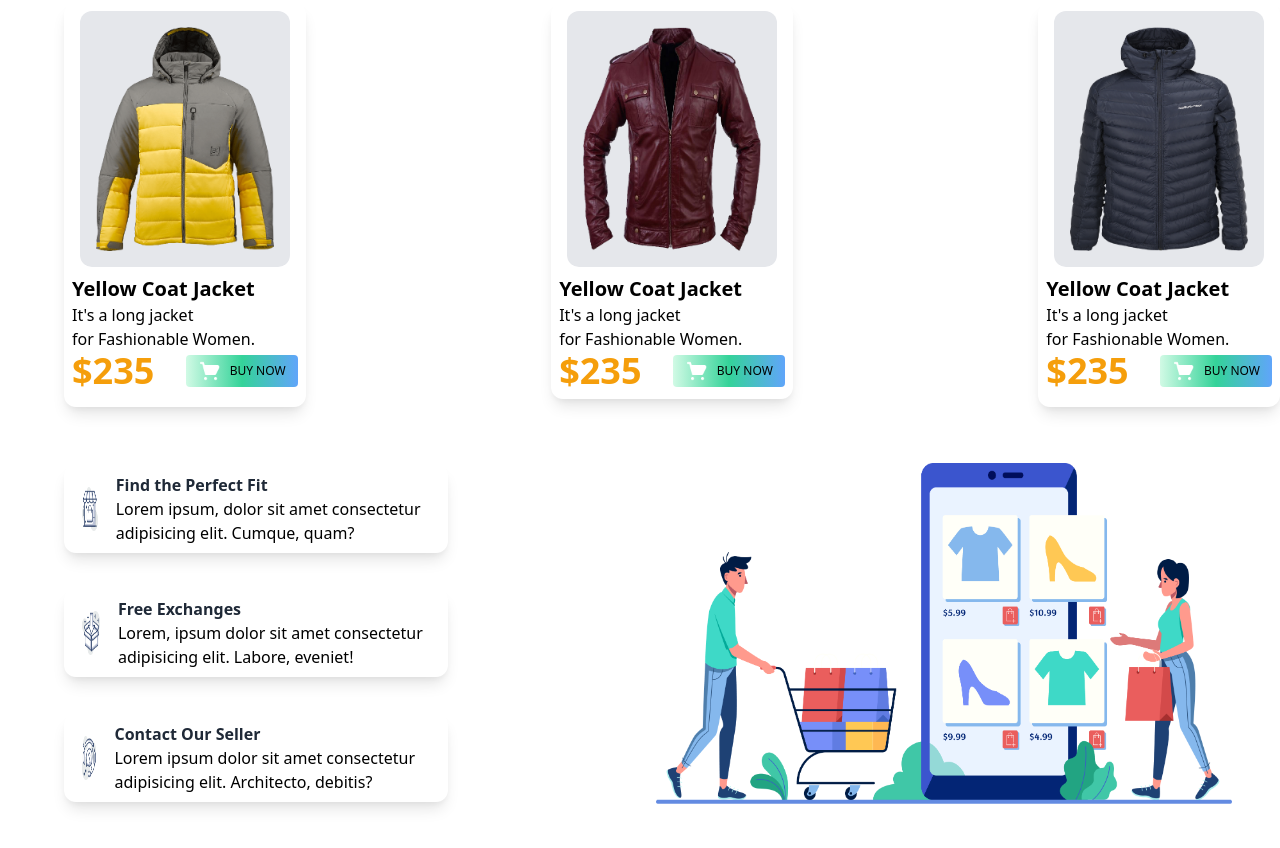
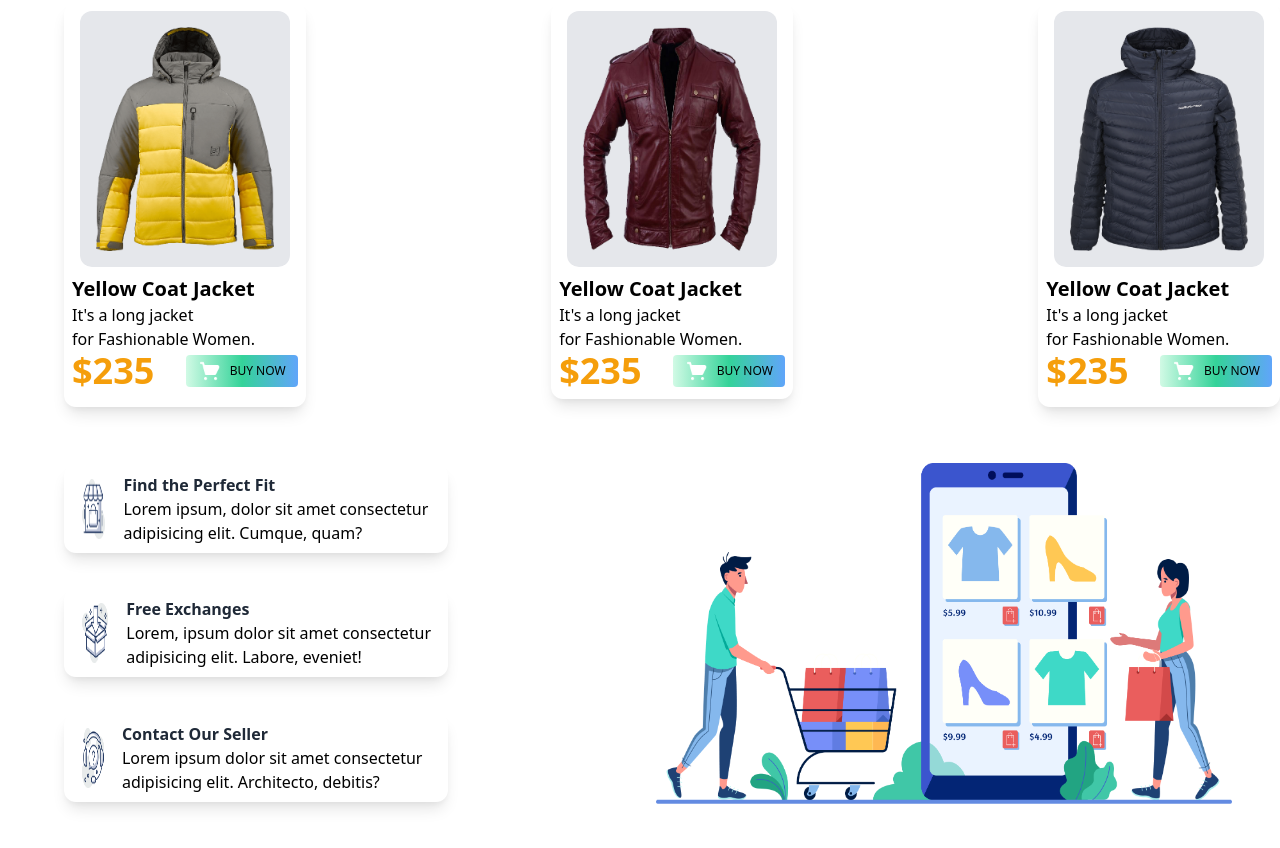
Before and after one commit to MROBEUL/My-penguin-fashion-with-tailwind, a plain HTML site: page index.html in a window 1280 px wide. Shown: the part 1260-2108 px from the top of the page. Drawn offline with nearby package versions, Linux system fonts and the light colour scheme.

Commit message:
complete

```diff
--- a/index.html
+++ b/index.html
@@ -150,7 +150,7 @@
     <footer class=" grid grid-cols-2 justify-between items-center px-2 my-10 mx-8 ">
       <div class="flex items-center justify-between rounded-xl w-96 shadow-lg px-2 ml-6 mx-2 my-4">
         <div>
-          <img class="h-16 p-2.5" src="penguin-fashion-main/icons/image 12.png" alt="">
+          <img class="h-20  p-2.5" src="penguin-fashion-main/icons/image 12.png" alt="">
         </div>
         <div class="p-2">
           <h2 class=" text-gray-800 font-bold ">Find the Perfect Fit</h2>
@@ -162,7 +162,7 @@
       </div>
       <div class="flex items-center justify-between rounded-xl w-96 shadow-lg px-2 ml-6 mx-2 my-4">
         <div>
-          <img class="h-16 p-2.5"src="penguin-fashion-main/icons/image 13.png" alt="">
+          <img class="h-20 p-2.5"src="penguin-fashion-main/icons/image 13.png" alt="">
         </div>
        <div class="p-2">
         <h2 class="text-gray-800 font-bold ">Free Exchanges</h2>
@@ -171,7 +171,7 @@
       </div>
       <div class="flex items-center justify-between rounded-xl w-96 shadow-lg px-2 ml-6 mx-2 my-4">
         <div>
-          <img class="h-16 p-2.5" src="penguin-fashion-main/icons/image 14.png" alt="">
+          <img class="h-20 p-2.5" src="penguin-fashion-main/icons/image 14.png" alt="">
         </div>
         <div class="p-2">
           <h2 class="text-gray-800 font-bold ">Contact Our Seller</h2>
```
